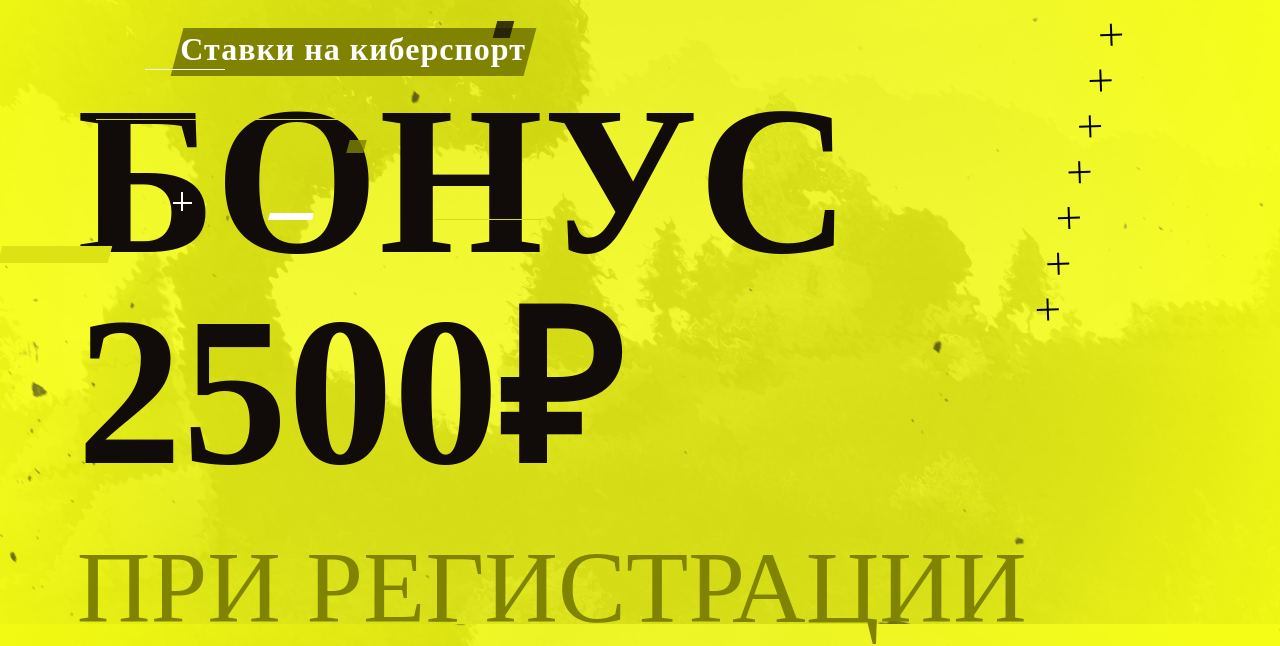
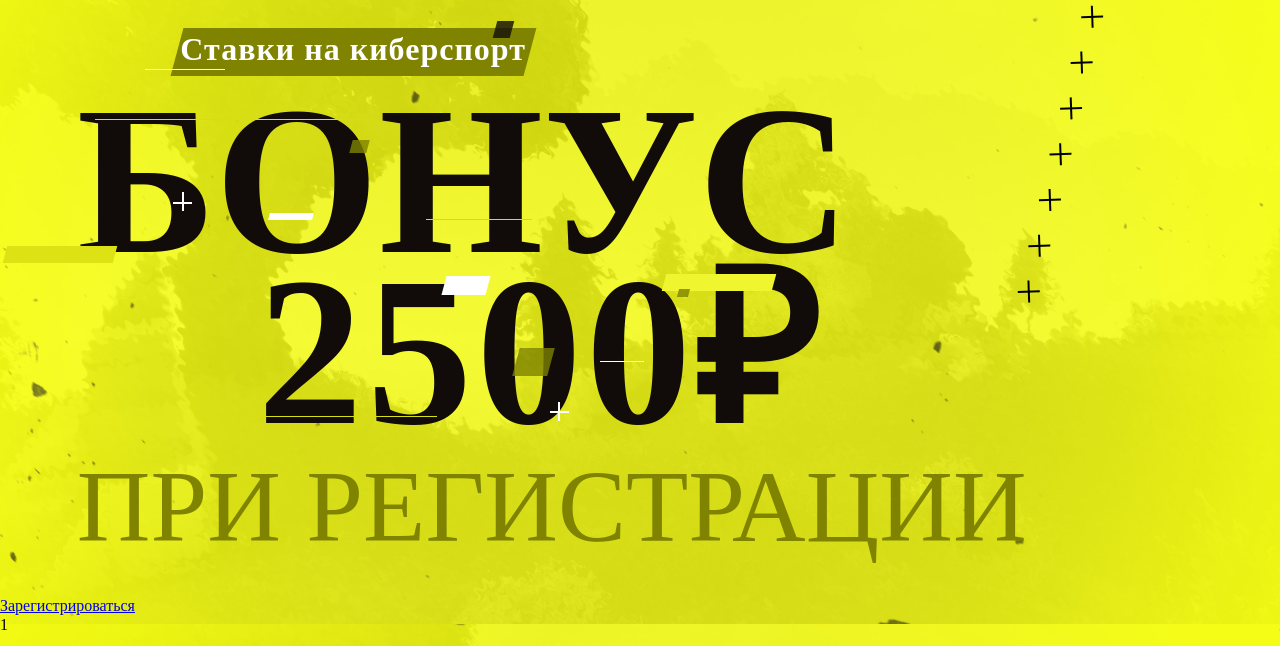
Before and after one commit to DaniilOleghovich/TestTask_Clickable.inc, a website: page index.html in a window 1280 px wide. Shown: the part 176-822 px from the top of the page. Drawn offline with nearby package versions, Linux system fonts and the light colour scheme; files that its build step writes are made by us from their sources; a web font is replaced by a local one.

Commit message:
Add some effects to 2500 text

```diff
--- a/app/style/index.scss
+++ b/app/style/index.scss
@@ -131,7 +131,7 @@ div {
     position: absolute;
     overflow: hidden;
     top: 22.8%;
-    left: 35%;
+    left: 33.5%;
     padding-top: 20px;
     display: flex;
     justify-content: center;
@@ -286,10 +286,10 @@ div {
     }
 
     .main-bonus {
-      margin-left: 6%;
+      padding-left: 6%;
       width: 100%;
 
-      &__effects {
+      &__effects.bonus{
         width: 100%;
         position: relative;
 
@@ -308,7 +308,7 @@ div {
             height: 1px;
             background-color: #d5db14;
             bottom: 32%;
-            left: 28%;
+            left: 29%;
           }
         }
 
@@ -333,14 +333,14 @@ div {
             height: 7px;
             background: #ffffff;
             bottom: 32%;
-            left: 15%;
+            left: 16%;
           }
           &__third {
             width: 17px;
             height: 13px;
             background: rgba(126, 130, 0, .8);
             top: 30%;
-            left: 21.2%;
+            left: 22.8%;
           }
         }
 
@@ -349,7 +349,7 @@ div {
           width: 19px;
           height: 19px;
           top: 55%;
-          left: 7.5%;
+          left: 8%;
 
           .vertical {
             width: 2px;
@@ -376,21 +376,103 @@ div {
         }
       }
 
-      p:nth-child(1) {
-        font-size: 211px;
-        color: #110c0a;
-        font-weight: bold;
-        margin: 0;
-        text-transform: uppercase;
-        line-height: 211px;
+      &__effects.gift{
+        width: 100%;
+        position: relative;
+        padding-left: 15%;
+
+        .strip {
+          position: absolute;
+
+          &__first {
+            width: 198px;
+            height: 1px;
+            background: #d7dd17;
+            bottom: 0;
+            left: 13.5%;
+          }
+          &__second {
+            width: 44px;
+            height: 1px;
+            background: #ffffff;
+            bottom: 43%;
+            left: 43.5%;
+          }
+        }
+
+        .square {
+          position: absolute;
+          background: rgba(17, 12, 10, .8);;
+          -moz-transform: skew(-15deg); /* Для Firefox */
+          -ms-transform: skew(-15deg); /* Для IE */
+          -webkit-transform: skew(-15deg); /* Для Safari, Chrome, iOS */
+          -o-transform: skew(-15deg); /* Для Opera */
+          transform: skew(-15deg);
+
+          &__first {
+            width: 44px;
+            height: 19px;
+            background: #ffffff;
+            top: -8.5%;
+            left: 30.5%;
+          }
+          &__second {
+            width: 35px;
+            height: 28px;
+            background: rgba(126, 130, 0, .8);
+            bottom: 32%;
+            left: 36.5%;
+          }
+          &__third {
+            width: 110px;
+            height: 17px;
+            background: #eff52f;
+            top: -10%;
+            left: 48.8%;
+            z-index: 1;
+          }
+          &__fourth {
+            width: 11px;
+            height: 8px;
+            background: rgba(126, 130, 0, .8);
+            top: 1%;
+            left: 50%;
+            z-index: 2;
+          }
+        }
+
+        .plus {
+          position: absolute;
+          width: 19px;
+          height: 19px;
+          bottom: -2.5%;
+          left: 39.3%;
+
+          .vertical {
+            width: 2px;
+            height: 19px;
+            background: #fff;
+            margin-left: 8.5px;
+          }
+          .horizontal {
+            width: 19px;
+            height: 2px;
+            background: #fff;
+            margin-top: -9.5px;
+          }
+        }
+
+        p {
+          font-size: 211px;
+          color: #110c0a;
+          font-weight: bold;
+          letter-spacing: 4px;
+          margin: 0;
+          line-height: 130px;
+        }
       }
-      p:nth-child(2) {
-        font-size: 211px;
-        color: #110c0a;
-        font-weight: bold;
-        margin: 0 0 0 15%;
-        line-height: 130px;
-      }
+
+
       p:nth-child(3) {
         font-size: 102px;
         color: #7f8300;
--- a/index.html
+++ b/index.html
@@ -127,7 +127,7 @@
                 <p>Ставки на киберспорт</p>
             </div>
             <div class="main-bonus">
-                <div class="main-bonus__effects">
+                <div class="main-bonus__effects bonus">
                     <div class="strip strip__first"></div>
                     <div class="strip strip__second"></div>
                     <div class="square square__first"></div>
@@ -139,7 +139,17 @@
                     </div>
                     <p>Бонус</p>
                 </div>
-                <div class="main-bonus__effects">
+                <div class="main-bonus__effects gift">
+                    <div class="strip strip__first"></div>
+                    <div class="strip strip__second"></div>
+                    <div class="square square__first"></div>
+                    <div class="square square__second"></div>
+                    <div class="square square__third"></div>
+                    <div class="square square__fourth"></div>
+                    <div class="plus">
+                        <div class="vertical"></div>
+                        <div class="horizontal"></div>
+                    </div>
                     <p>2500₽</p>
                 </div>
                 <p>При регистрации</p>
```
